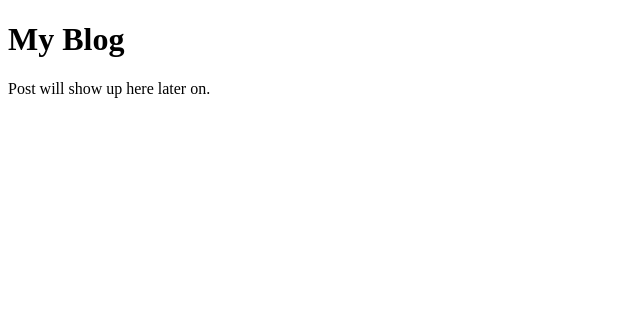
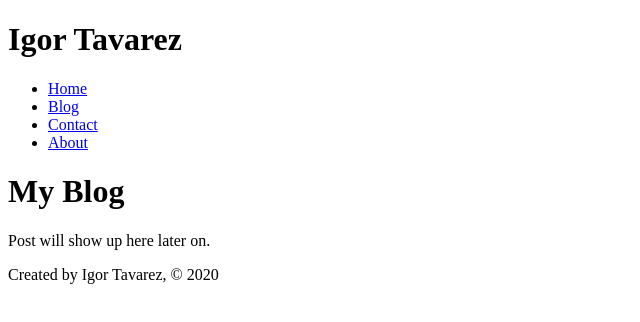
Before and after one commit to itava0/Gatsby-Bootcamp, a Gatsby site: page /blog in a window 1280 px wide. Shown: the whole page, without its empty margins (0-640 px from the left). Built offline with nearby package versions, Linux system fonts and the light colour scheme; Gatsby itself is replaced by a stand-in of ours.

Commit message:
Implemented the chnages to the site

```diff
--- a/src/pages/blog.js
+++ b/src/pages/blog.js
@@ -1,11 +1,12 @@
 import React from "react"
+import Layout from "../components/layout"
 
 const Blogpage = () => {
   return (
-    <div>
+    <Layout>
       <h1>My Blog</h1>
       <p>Post will show up here later on.</p>
-    </div>
+    </Layout>
   )
 }
 
```
Also changed, not shown: src/pages/about.js (+5 -4 lines), src/pages/contact.js (+6 -5 lines), src/pages/index.js (+8 -6 lines).
